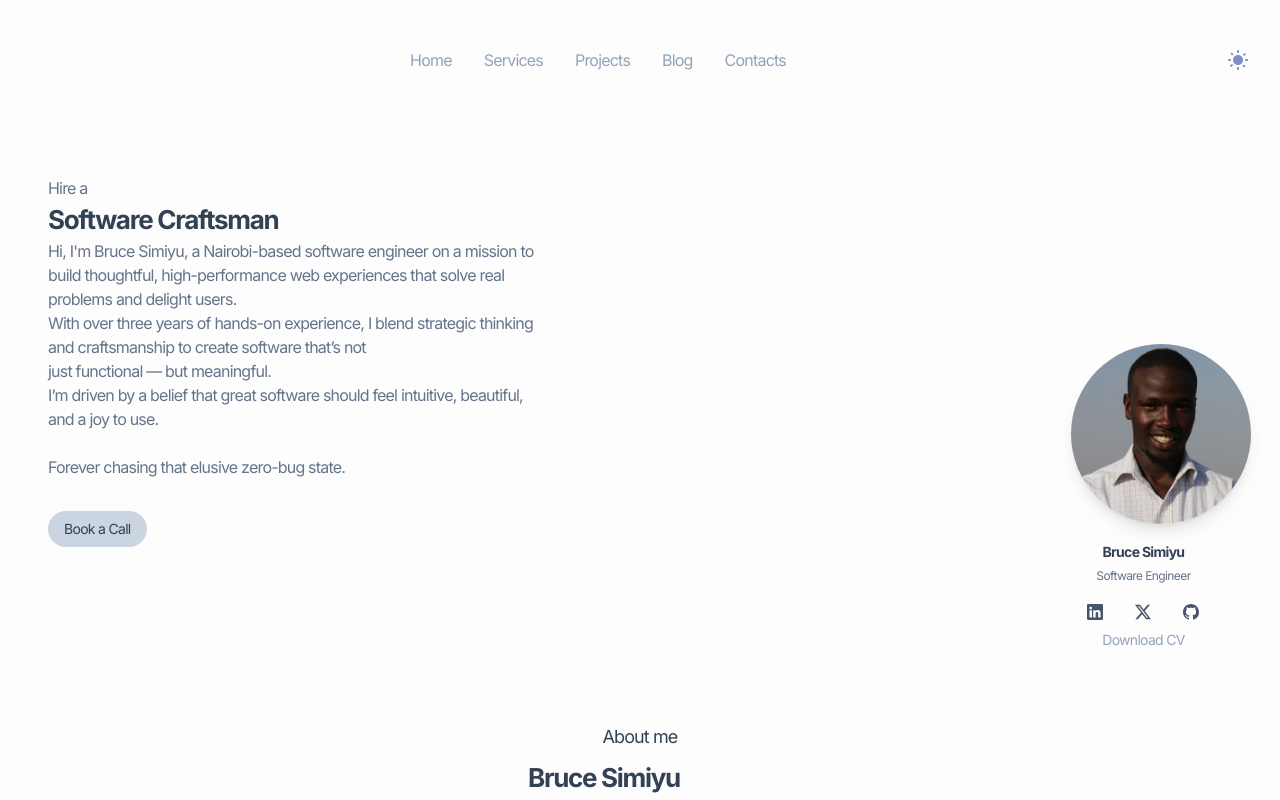
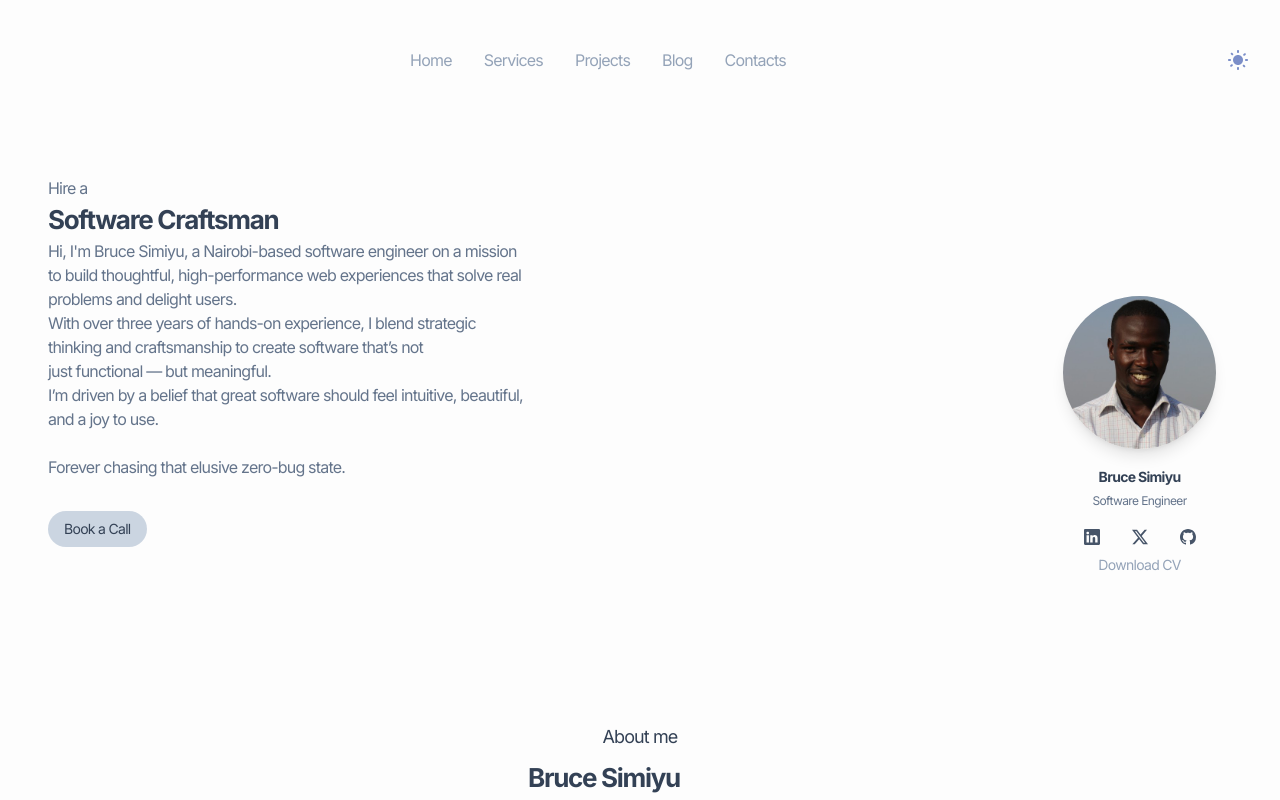
Before and after one commit to Brucedevnairobi/portfolio-website, a Next.js app: page / in a window 1280 px wide. Shown: the top 800 px of the page. Built offline with nearby package versions, Linux system fonts and the light colour scheme.

Commit message:
CSS shedding

```diff
--- a/app/page.tsx
+++ b/app/page.tsx
@@ -57,22 +57,22 @@ export default function Home() {
             </section>
           </section>
         </main>
-        <div className="flex flex-col md:translate-y-52 mx-auto mt-10">
+        <div className="flex flex-col items-center md:mx-auto md:translate-y-40  mt-10 md:mr-16 ">
           <Image
             src="/assets/images/profile.jpg"
             width={180}
             height={180}
             alt="Profile Picture"
-            className="rounded-full shadow-lg md:float-right md:mr-16 mx-auto"
+            className="rounded-full shadow-lg mx-auto"
           />
-          <h1 className="text-center text-sm font-bold pt-4 text-slate-700 leading-6 tracking-tighter md:mr-16">
+          <h1 className="text-center text-sm font-bold pt-4 text-slate-700 leading-6 tracking-tighter">
             Bruce Simiyu
           </h1>
-          <p className="flex justify-center text-[12px] text-slate-500 pb-2 leading-6 tracking-tighter md:mr-16">
+          <p className="flex justify-center text-[12px] text-slate-500 pb-2 leading-6 tracking-tighter">
             Software Engineer
           </p>
 
-          <div className="flex items-center justify-center space-x-8 pt-2 text-slate-600 leading-6 tracking-tighter md:mr-16">
+          <div className="flex items-center justify-center space-x-8 pt-2 text-slate-600 leading-6 tracking-tighter">
             <Link
               href="https://www.linkedin.com/in/o-bruce-simiyu-2947a0240/"
               target="blank"
@@ -93,7 +93,7 @@ export default function Home() {
             href="https://docs.google.com/document/d/1_82TEnCwxIAjny-qdEe2vAF57oNdOKP3XMGBgk_HPMc/edit?usp=sharing"
             target="_blank"
             rel="noopener noreferrer"
-            className="text-sm flex justify-center items-center mt-2 gap-2 md:mr-16 text-slate-400 leading-6 tracking-tighter"
+            className="text-sm flex justify-center items-center mt-2 gap-2 text-slate-400 leading-6 tracking-tighter"
           >
             Download CV
           </a>
@@ -137,7 +137,7 @@ export default function Home() {
           </div>
         </div>
       </div>
-      <div className="mt-96 md:mt-32 ">
+      <div className="mt-32 md:mt-32 ">
         <h1 className=" tracking-tighter text-[18px] text-center pt-28 md:pt-4 text-slate-700">
           Services
         </h1>
```
